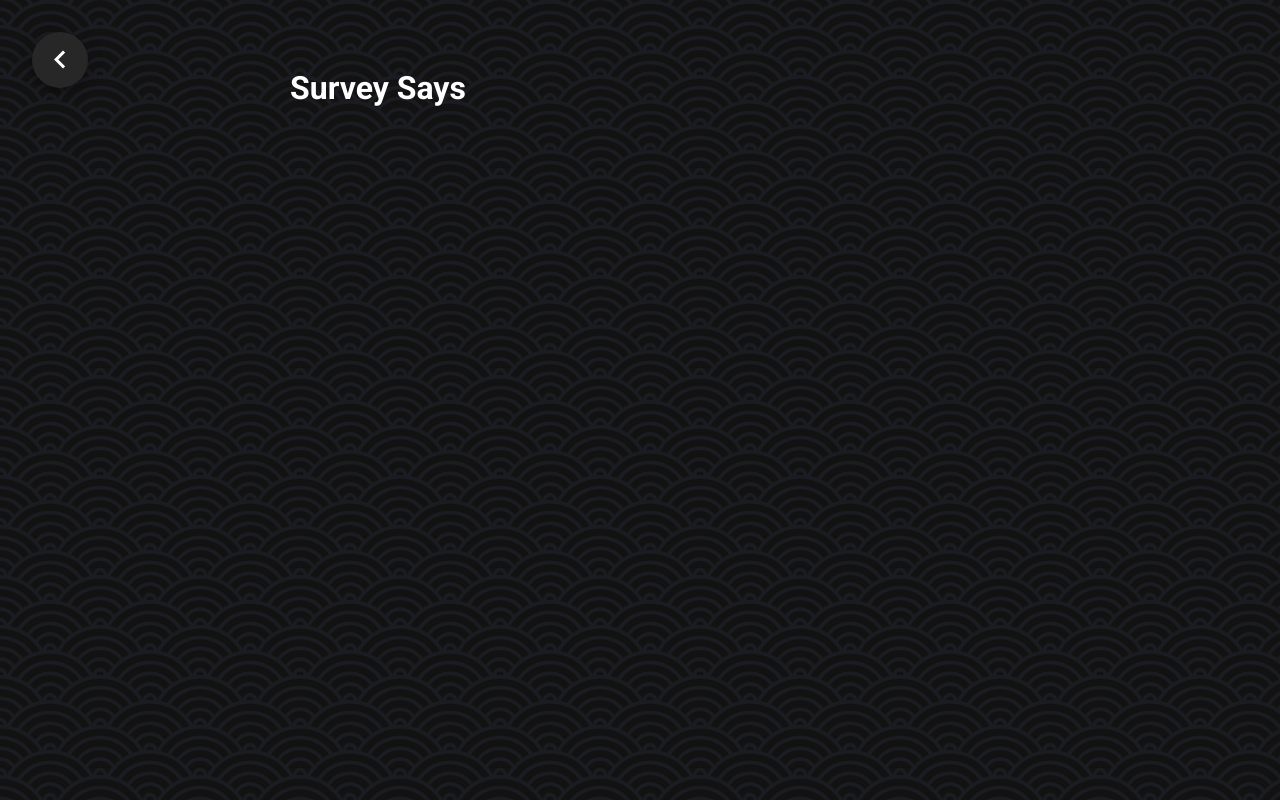
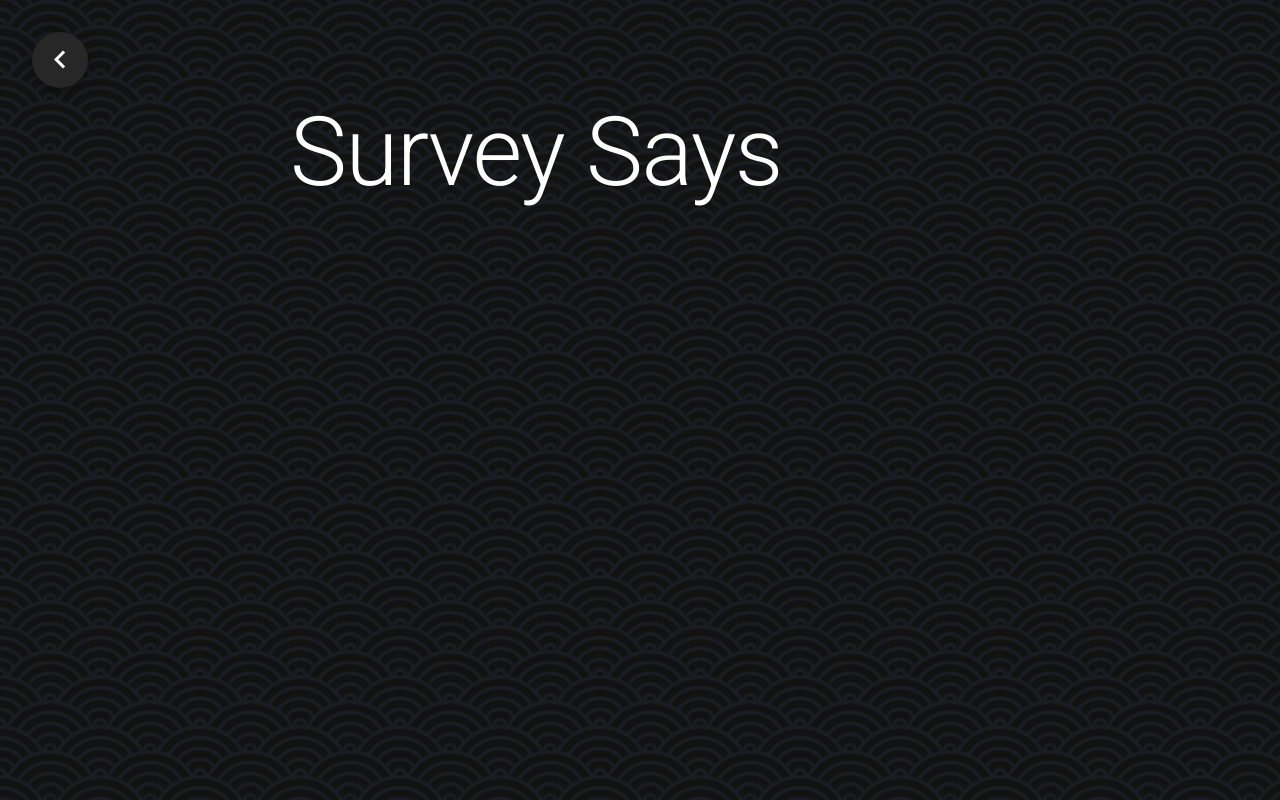
Before and after one commit to ahuff1315/anastasia-huff, a Nuxt app: page /survey-says in a window 1280 px wide. Built offline with nearby package versions, Linux system fonts and the light colour scheme.

Commit message:
update header on survey says page

```diff
--- a/pages/survey-says.vue
+++ b/pages/survey-says.vue
@@ -7,7 +7,9 @@
         </v-icon>
       </v-btn>
       <div class="section-container">
-        <h1>Survey Says</h1>
+        <h1 class="text-h1 py-10">
+          Survey Says
+        </h1>
       </div>
     </div>
   </div>
```
